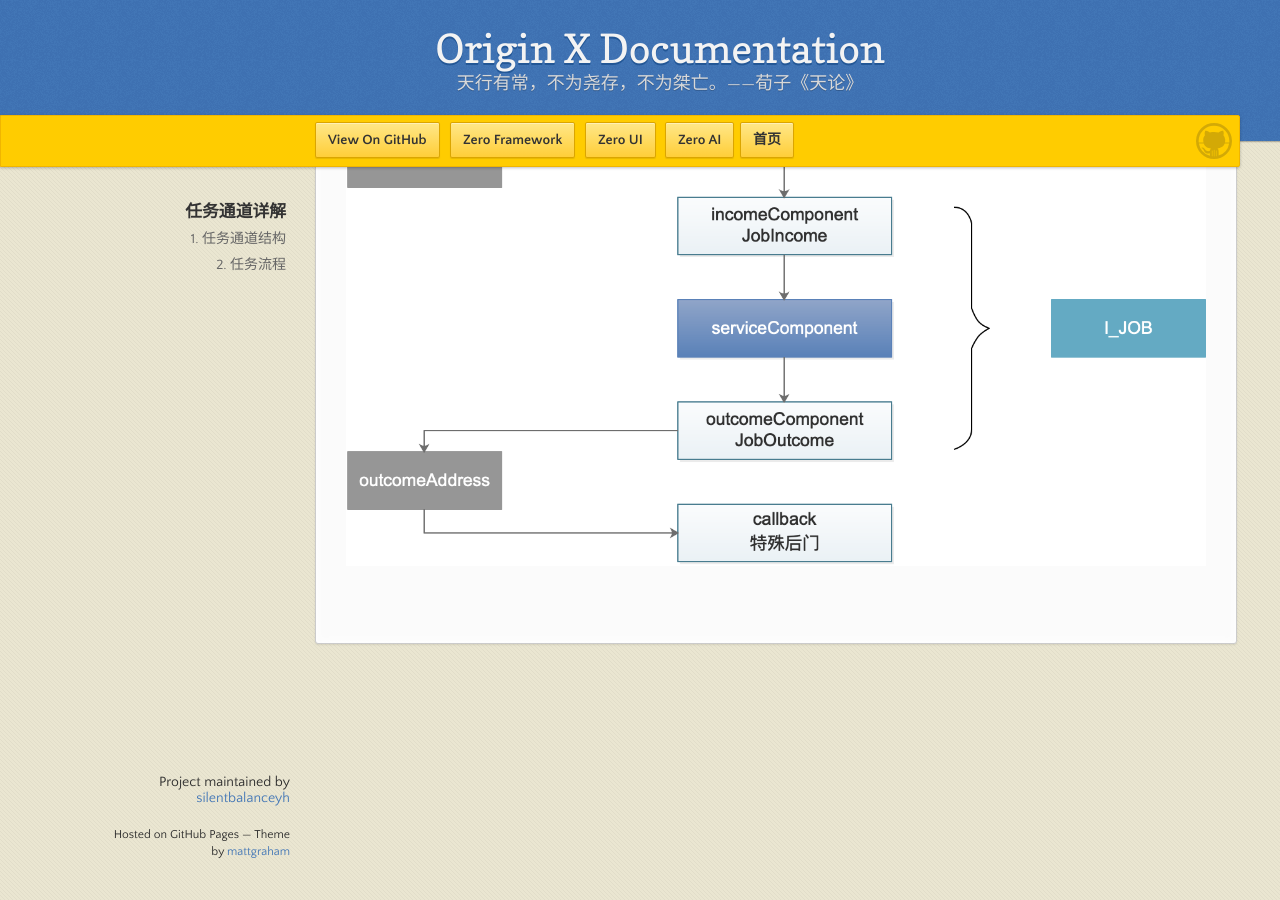
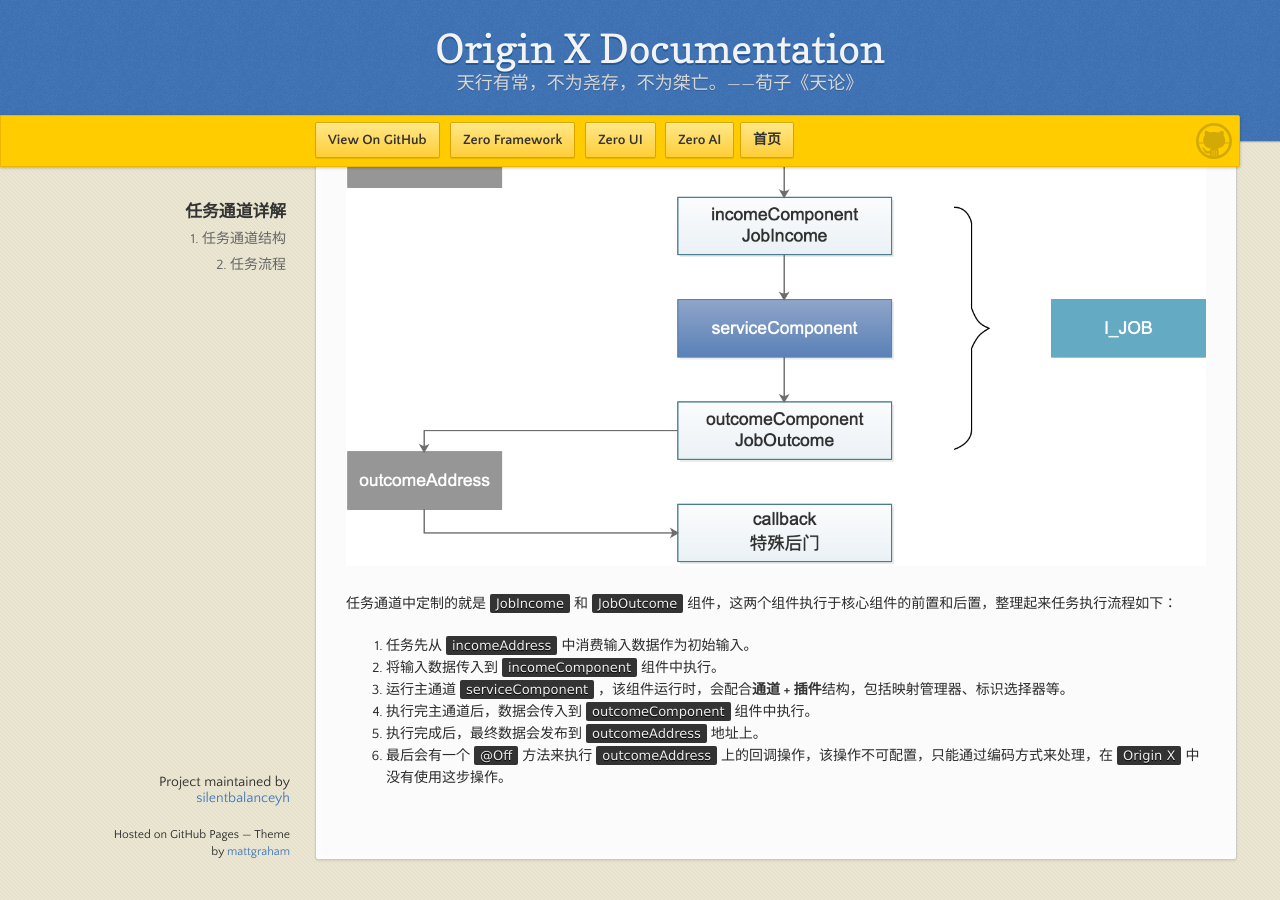
Before and after one commit to silentbalanceyh/mi-kb, a Jekyll site: the page built from origin-x-engine/1-oxshi-shi-jiao-cheng/ox-009-cha-jian-ff1a-biao-shi-gui-ze-xuan-ze-qi.md, in a window 1280 px wide and 900 px high, scrolled down 811 px. Built offline with Jekyll 4.4.1, drawn with Linux system fonts in a browser that asks for light colours; our own code applies the rules of GitHub Pages for plain Markdown files.

Commit message:
任务通道详解

```diff
--- a/origin-x-engine/1-oxshi-shi-jiao-cheng/ox-009-cha-jian-ff1a-biao-shi-gui-ze-xuan-ze-qi.md
+++ b/origin-x-engine/1-oxshi-shi-jiao-cheng/ox-009-cha-jian-ff1a-biao-shi-gui-ze-xuan-ze-qi.md
@@ -15,3 +15,12 @@
 任务架构主要来自于`zero`框架本身，参考下图查看任务执行流程：
 
 ![](/assets/images/ox/008-3.png)
+
+任务通道中定制的就是`JobIncome`和`JobOutcome`组件，这两个组件执行于核心组件的前置和后置，整理起来任务执行流程如下：
+
+1. 任务先从`incomeAddress`中消费输入数据作为初始输入。
+2. 将输入数据传入到`incomeComponent`组件中执行。
+3. 运行主通道`serviceComponent`，该组件运行时，会配合**通道 + 插件**结构，包括映射管理器、标识选择器等。
+4. 执行完主通道后，数据会传入到`outcomeComponent`组件中执行。
+5. 执行完成后，最终数据会发布到`outcomeAddress`地址上。
+6. 最后会有一个`@Off`方法来执行`outcomeAddress`上的回调操作，该操作不可配置，只能通过编码方式来处理，在`Origin X`中没有使用这步操作。
```
